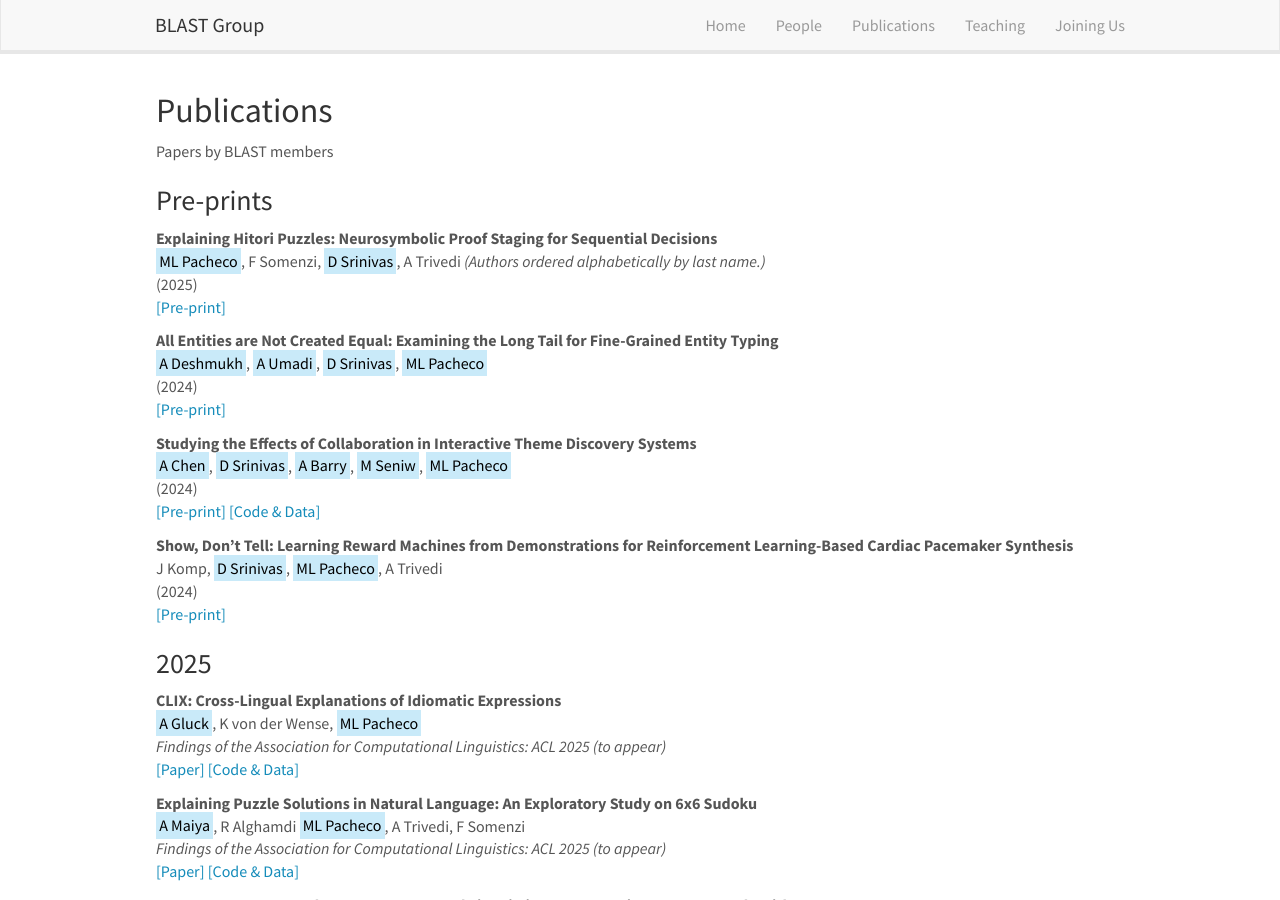
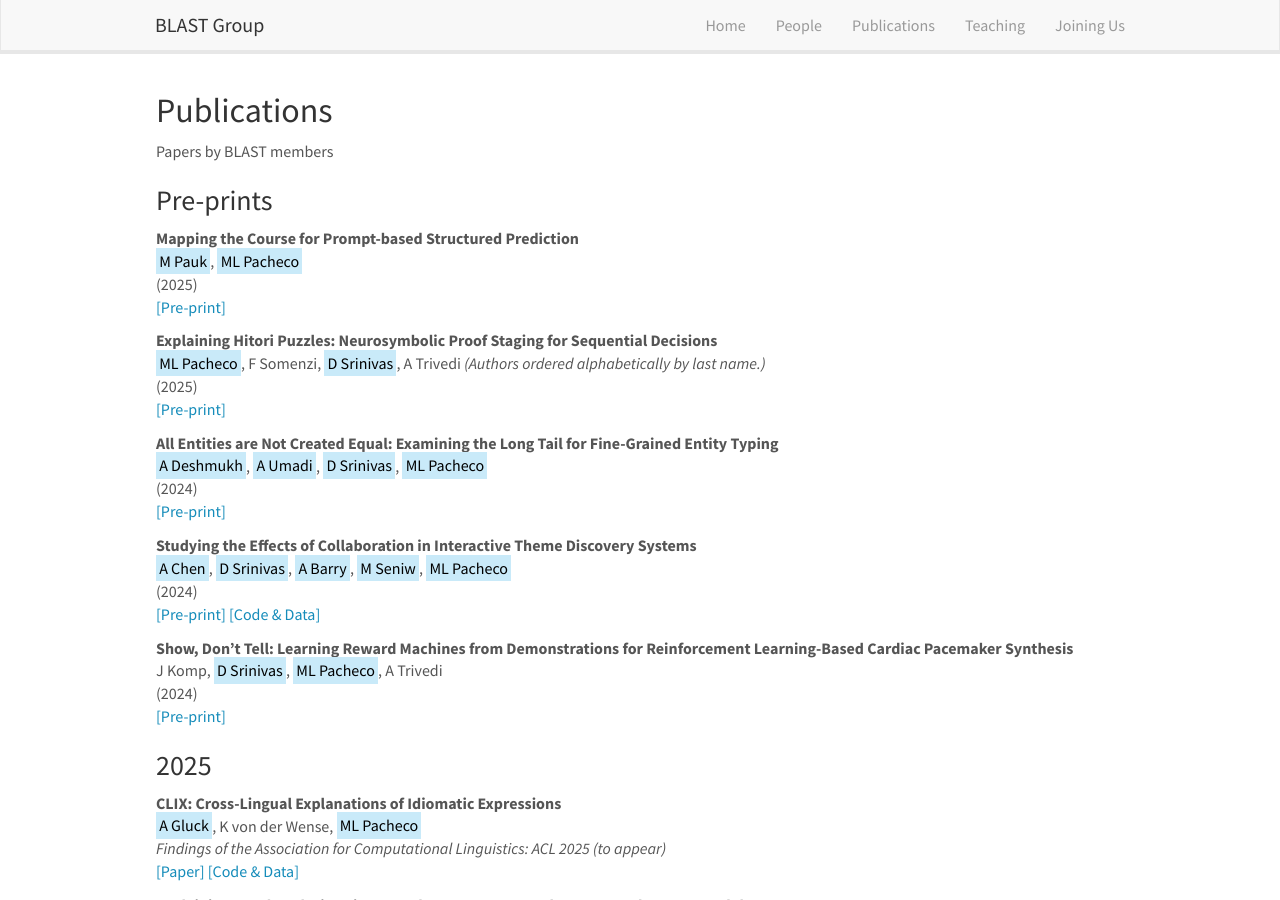
Before and after one commit to blast-cu/blast-cu.github.io, a Jekyll site: the page built from _pages/publications.md, in a window 1280 px wide and 900 px high. Built offline with Jekyll 4.4.1, drawn with Linux system fonts in a browser that asks for light colours; nearby versions of some CDN libraries.

Commit message:
Update publist_preprint.yml

```diff
--- a/_data/publist_preprint.yml
+++ b/_data/publist_preprint.yml
@@ -1,3 +1,11 @@
+- title: "Mapping the Course for Prompt-based Structured Prediction"
+  authors: <mark>M Pauk</mark>, <mark>ML Pacheco</mark>
+  highlight: 0
+  link:
+    url: https://arxiv.org/abs/2508.15090
+    display: \[Pre-print\]
+  year: 2025
+
 - title: "Explaining Hitori Puzzles: Neurosymbolic Proof Staging for Sequential Decisions"
   authors: <mark>ML Pacheco</mark>, F Somenzi, <mark>D Srinivas</mark>, A Trivedi <i>(Authors ordered alphabetically by last name.)</i>
   highlight: 0
```
